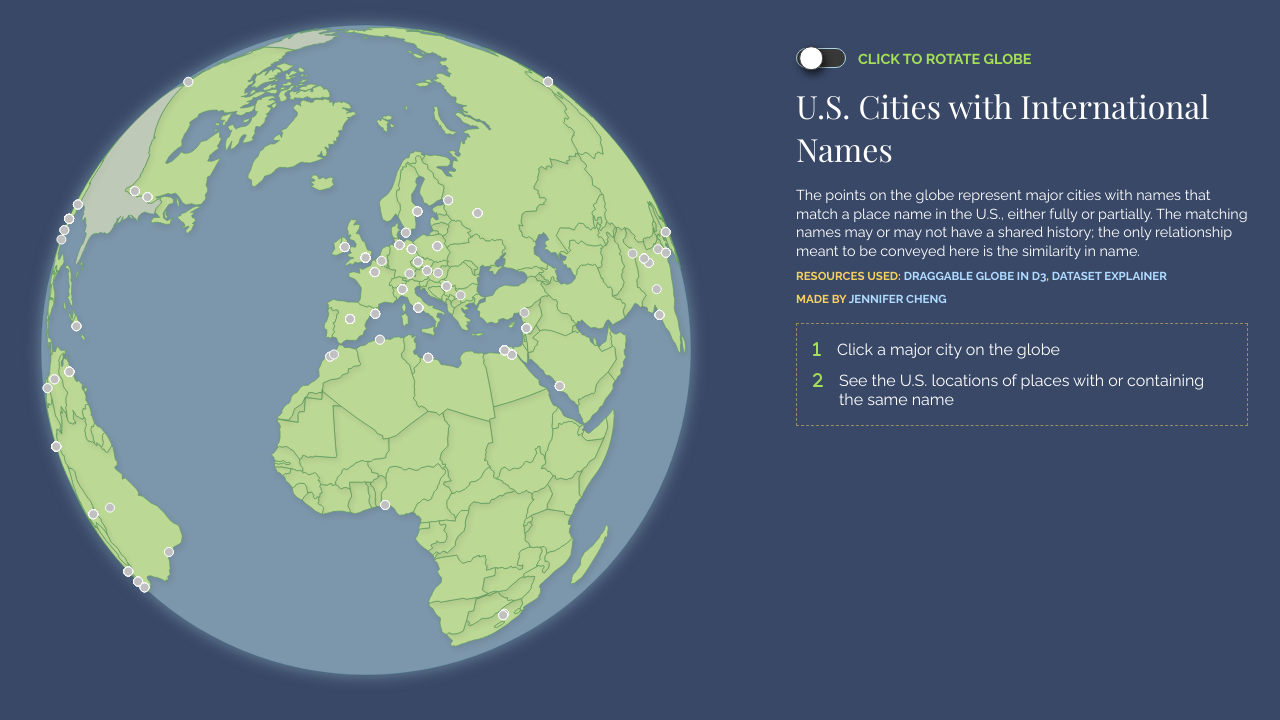
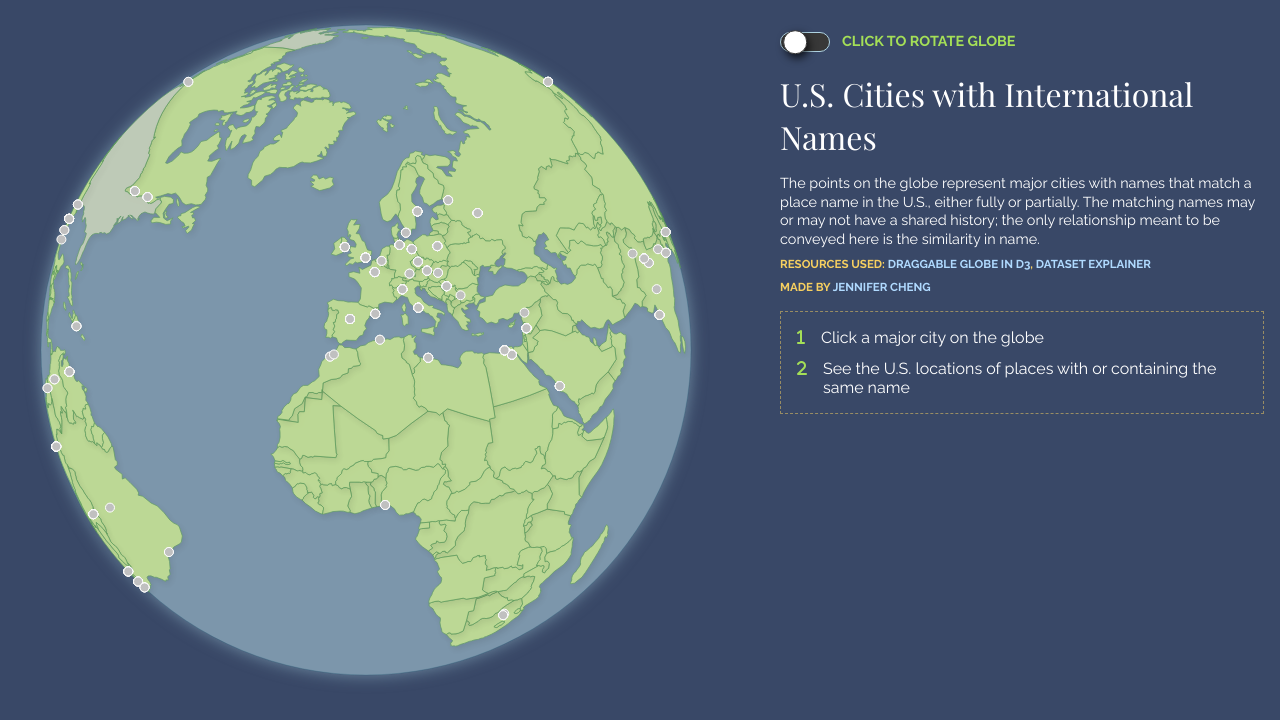
Before and after one commit to chejel/intl-cities-us, a plain HTML site: page index.html in a window 1280 px wide. Drawn offline with nearby package versions, Linux system fonts and the light colour scheme.

Commit message:
Adjust margins, widths, flexbox

```diff
--- a/style.css
+++ b/style.css
@@ -26,7 +26,7 @@ a:hover {
 h1 {
   font-family: "Playfair Display";
   font-weight: normal;
-  margin-bottom: 1rem;
+  margin: 1rem 0;
 }
 
 .container {
@@ -38,16 +38,14 @@ h1 {
 }
 
 .text-container {
-  margin-top: 1rem;
-  display: flex;
-  flex-wrap: wrap;
-  padding: 1rem;
+  margin-top: 2rem;
+  display: block;
 }
 
 .intro {
   font-size: 0.9em;
   margin-bottom: 1rem;
-  /* width: 500px; */
+  max-width: 500px;
   line-height: 1.3;
 }
 
@@ -62,7 +60,7 @@ h1 {
 .boxed-text {
   border: 1px dashed rgba(247, 208, 96, 0.5);
   padding: 1rem;
-  /* width: max-content; */
+  max-width: 500px;
 }
 
 .matches-text {
@@ -107,7 +105,7 @@ h1 {
 #table-matches thead th {
   padding-bottom: 0.5rem;
 }
-#table-matches tbody tr {
+#table-matches tbody tr:not(:last-child) {
   border-bottom: 0.75px dashed #627eb3;
 }
 
@@ -145,26 +143,9 @@ ul.directions:first-child {
   color: #a4df57;
 }
 
-#text {
-  padding-top: 2rem;
-}
-
-text {
-  font: bold 48px monospace;
-}
-
-.enter {
-  fill: green;
-}
-
-.update {
-  fill: #333;
-}
-
 /* toggle switch: https://blog.teamtreehouse.com/css-toggle-switch */
 input {
   cursor: pointer;
-  margin: 1rem auto;
   position: relative;
   width: 50px;
   height: 20px;
@@ -202,9 +183,7 @@ input:checked::after {
 }
 
 .toggle {
-  display: flex;
-  justify-content: flex-start;
-  align-items: center;
+  display: inline;
 }
 
 .toggle-text {
@@ -213,6 +192,7 @@ input:checked::after {
   font-weight: 700;
   font-size: 0.9em;
   color: #a4df57;
+  vertical-align: top;
 }
 
 @media screen and (max-width: 1100px) {
```
